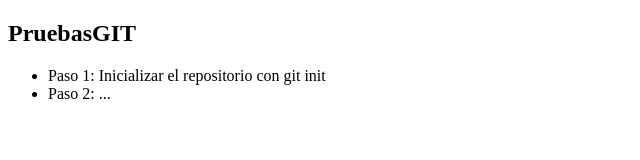
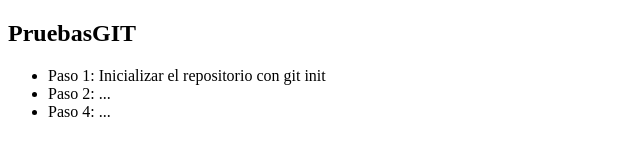
Before and after one commit to hectorcorteell/Online_AW, a plain HTML site: page index.html in a window 1280 px wide. Shown: the full height of the page, 0-640 px from the left. Drawn offline with Linux system fonts and the light colour scheme.

Commit message:
Añadir paso 4

```diff
--- a/index.html
+++ b/index.html
@@ -10,6 +10,7 @@
     <ul>
         <li>Paso 1: Inicializar el repositorio con git init</li>
         <li>Paso 2: ...</li>
+        <li>Paso 4: ...</li>
     </ul>
 </body>
 </html>
```
